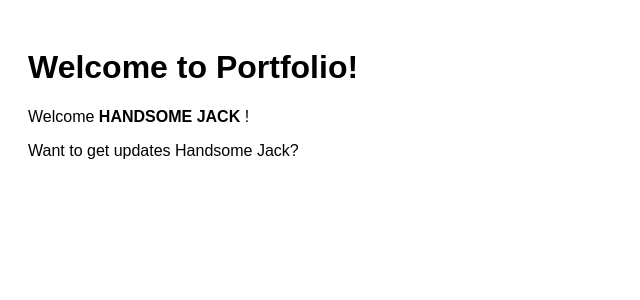
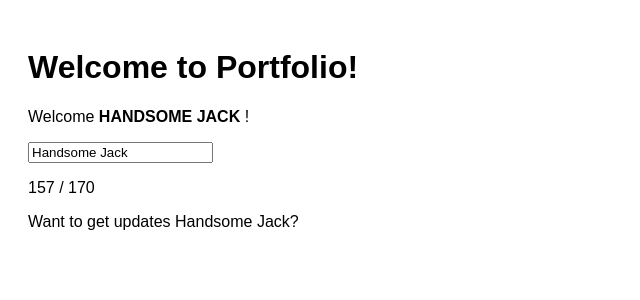
Before and after one commit to eduwebpl/angular-od-podstaw, an Angular app: page / in a window 1280 px wide. Shown: the top 300 px of the page, without its empty margins (0-640 px from the left). Built offline with nearby package versions, Linux system fonts and the light colour scheme.

Commit message:
2.6. Lokalne referencje i zdarzenia

```diff
--- a/src/app/components/welcome/welcome.component.html
+++ b/src/app/components/welcome/welcome.component.html
@@ -6,7 +6,12 @@
      [hidden]="!askAboutName"
      [attr.data-isSubscribed]="user.isSubscribed"
      role="presentation">
-    <input type="text" [value]="user.firstName">
+
+    <input type="text" [value]="user.firstName" #firstNameRef
+        (input)="user.firstName = $event.target.value">
+
+    <p>{{ 170 - user.firstName.length }} / 170</p>
+
 </div>
 
 <p> {{ askIfSubscribed() }}</p>
--- a/src/app/components/welcome/welcome.component.ts
+++ b/src/app/components/welcome/welcome.component.ts
@@ -12,7 +12,11 @@ export class WelcomeComponent implements OnInit {
     isSubscribed: false
   }
 
-  askAboutName = false
+  askAboutName = true
+
+  changeFirstName(firstNameRef:HTMLInputElement){
+    this.user.firstName = firstNameRef.value
+  }
 
   constructor() { }
 
```
